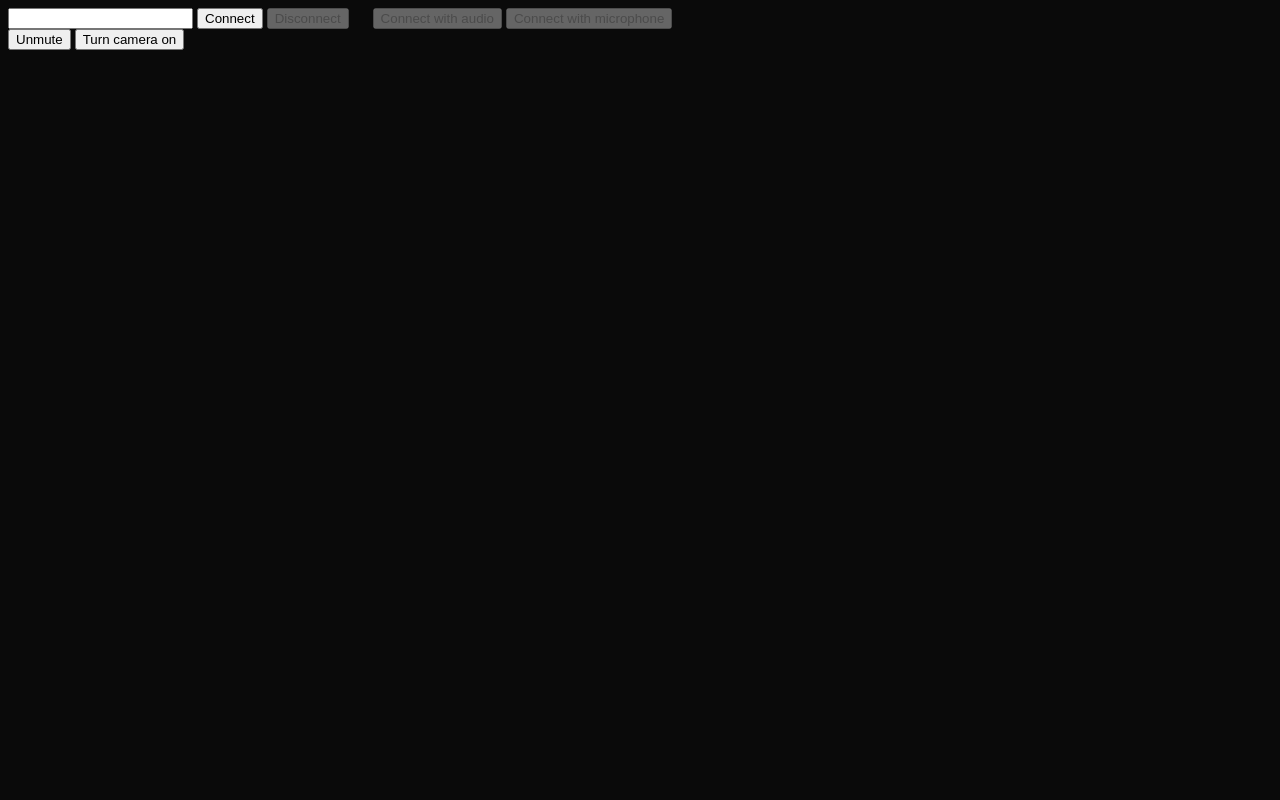
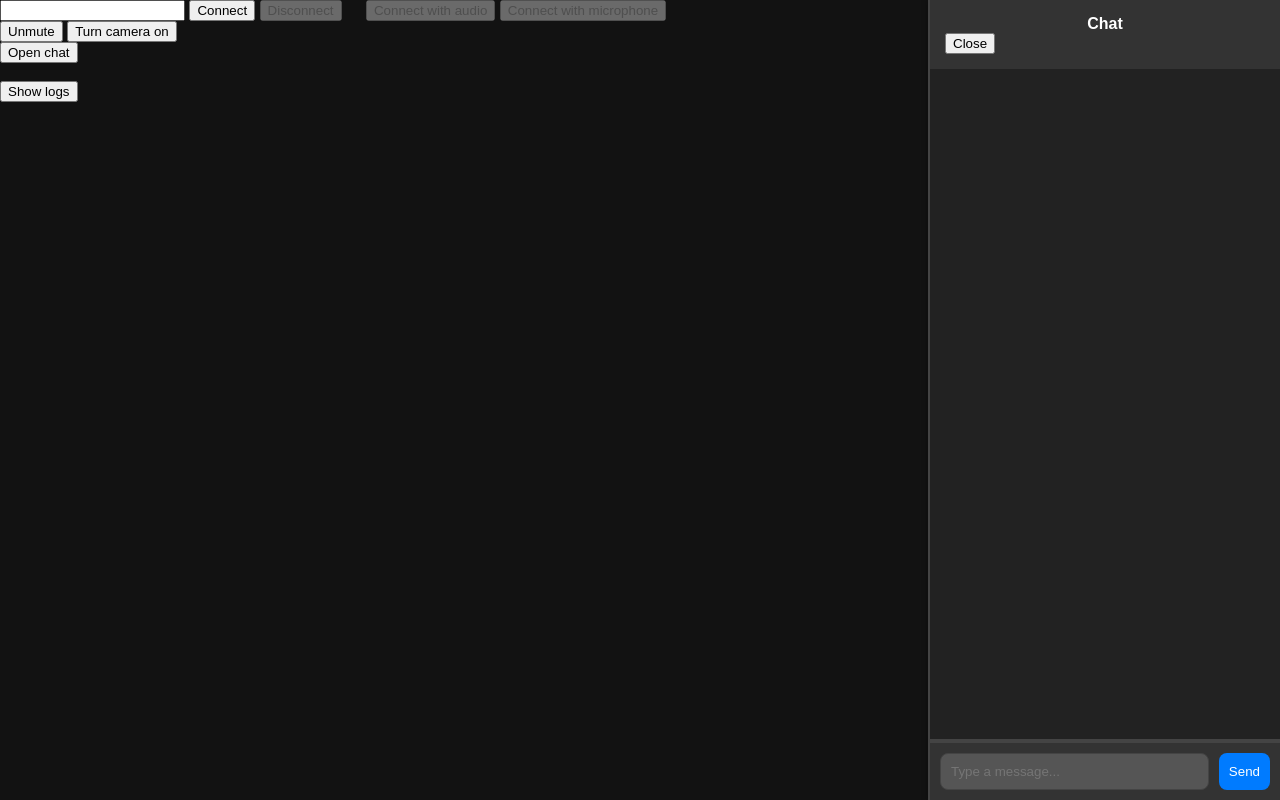
Before and after one commit to CodenameBorealis/educationPlatform, a Django app: page /conference/web/test/ in a window 1280 px wide. Run offline with Django 4.2, Linux system fonts and the light colour scheme; parts of the project's set-up code (start-up, migrations or seed data) failed here and were passed over.

Commit message:
Added chat
Added an ability for users to chat during the conference (history saves too)

```diff
--- /dev/null
+++ b/eduPlatform/static/conference/css/test.css
@@ -0,0 +1,107 @@
+body, html {
+    height: 100%;
+    margin: 0;
+    background-color: #121212; /* Dark background */
+    color: #ffffff; /* Light text */
+    font-family: Arial, sans-serif;
+}
+
+.chat-container {
+    width: 350px;
+    height: 100%;
+    position: fixed;
+    top: 0;
+    right: 0;
+    display: flex;
+    flex-direction: column;
+    border-left: 2px solid #444;
+    background-color: #1e1e1e; /* Dark background for the container */
+    box-shadow: -2px 0px 5px rgba(0, 0, 0, 0.2);
+}
+
+.chat-header {
+    background-color: #333;
+    color: #fff;
+    padding: 15px;
+    font-weight: bold;
+    text-align: center;
+}
+
+.chat-body {
+    flex: 1;
+    overflow-y: auto;
+    padding: 15px;
+    background-color: #222;
+    border-bottom: 2px solid #444;
+    max-height: calc(100% - 130px); /* Allow space for header and footer */
+}
+
+.message {
+    margin-bottom: 12px;
+    padding: 10px;
+    border-radius: 8px;
+    max-width: 75%;
+}
+
+.received {
+    background-color: #3a3a3a;
+    color: #f1f1f1;
+}
+
+.sent {
+    background-color: #007bff;
+    color: white;
+    text-align: right;
+    margin-left: auto;
+}
+
+.message-header {
+    display: flex;
+    justify-content: space-between;
+    font-size: 14px;
+    font-weight: bold;
+    margin-bottom: 5px;
+}
+
+.message-meta {
+    font-size: 12px;
+    color: #888;
+    font-weight: normal;
+}
+
+.chat-footer {
+    display: flex;
+    padding: 10px;
+    background-color: #333;
+    border-top: 2px solid #444;
+}
+
+.chat-footer input {
+    flex: 1;
+    padding: 10px;
+    border: 1px solid #444;
+    border-radius: 8px;
+    background-color: #555;
+    color: white;
+}
+
+.chat-footer button {
+    background-color: #007bff;
+    color: white;
+    border: none;
+    padding: 10px;
+    border-radius: 8px;
+    cursor: pointer;
+    margin-left: 10px;
+}
+
+.chat-footer button:hover {
+    background-color: #0056b3;
+}
+
+@media (max-width: 1012px) {
+    .chat-container {
+        width: 100%;
+        display: none;
+    }
+}
--- a/eduPlatform/static/conference/js/testing.js
+++ b/eduPlatform/static/conference/js/testing.js
@@ -1,3 +1,6 @@
+const logFrame = document.getElementById("logs")
+const toggleLogBtn = document.getElementById("toggle-logs")
+
 const connectBtn = document.getElementById("connect")
 const disconnectBtn = document.getElementById("disconnect")
 
@@ -8,6 +11,9 @@ const toggleMic = document.getElementById("toggle-mic")
 const toggleCam = document.getElementById("toggle-cam")
 
 const tokenInput = document.getElementById("room-token")
+
+const messageSendButton = document.getElementById("send-btn")
+const messageInput = document.getElementById("chat-input")
 
 const protocol = window.location.protocol === 'https:' ? 'wss:' : 'ws'
 const host = window.location.host
@@ -26,21 +32,24 @@ var isListener = false
 var microphoneEnabled = false
 var cameraEnabled = false
 
-function log(message, type) {
-    const _reply = document.createElement('span');
-    _reply.textContent = message;
+var logsShown = false
+var chatShown = false
+
+function log(message, type = "LOG") {
+    const logEntry = document.createElement('span');
+    logEntry.textContent = `[${new Date().toLocaleTimeString()}] - [${type.toUpperCase()}]: ${message}`;
 
     if (type == "warn") {
-        _reply.style.color = "rgb(255, 255, 0)"
-        _reply.style.fontWeight = "bold"
+        logEntry.style.color = "rgb(255, 255, 0)"
+        logEntry.style.fontWeight = "bold"
     } else if (type == "error") {
-        _reply.style.color = "rgb(255, 0, 0)"
-        _reply.style.fontWeight = "bold"
+        logEntry.style.color = "rgb(255, 0, 0)"
+        logEntry.style.fontWeight = "bold"
     }
 
     const lineBreak = document.createElement('br');
-    reply.appendChild(_reply);
-    reply.appendChild(lineBreak);
+    logFrame.appendChild(logEntry);
+    logFrame.appendChild(lineBreak);
 }
 
 function handleMediaError(error) {
@@ -107,6 +116,36 @@ function addAudio(id, src) {
     remoteAudio.id = `audio-${id}`
 
     document.getElementById("mics").appendChild(remoteAudio)
+}
+
+function addChatMessage(username, message, timestamp, noSound=false) {
+    const now = timestamp ? new Date(timestamp) : new Date();
+    const timeText = now.toLocaleTimeString({
+        hour: '2-digit',
+        minute: '2-digit',
+        hour12: true
+    });
+
+    const chatBody = document.getElementById("chat-body")
+    const messageDiv = document.createElement('div')
+    messageDiv.classList.add("message", username == "?self" ? "sent" : "received")
+
+    messageDiv.innerHTML = `
+        <div class="message-header">
+            <span class="username">${username == "?self" ? "You" : username}</span>
+            <span class="message-meta">(${timeText})</span>
+        </div>
+        <p>${message}</p>
+    `
+
+    if (!noSound) {
+        const sound = document.getElementById(username == "?self" ? "send-sound" : "receive-sound")
+        sound.currentTime = 0
+        sound.play()
+    }
+
+    chatBody.appendChild(messageDiv)
+    log("Added message.")
 }
 
 function removeStream(type, id) {
@@ -194,6 +233,40 @@ async function addIceCandidate(from, candidate) {
         log("Error adding ICE candidate", "error")
     })
 
+}
+
+async function loadMessageHistory() {
+    try {
+        const history = await getHttpAsync(`/conference/api/get-message-history/?token=${currentToken}`)
+        const json = await history.json()
+
+        log("Loading message history.")
+
+        console.log(json)
+
+        if (!json["success"]) {
+            log("Failed to load message history, JSON returned success=False", "error")
+            return
+        }
+
+        if (json["history"].length <= 0) {
+            log("Message history is empty.")
+            return
+        }
+
+        for (entry of json["history"]) {
+            var { user_id, username, content, timestamp } = entry
+
+            if (user_id == userId) {
+                username = "?self"
+            }
+
+            addChatMessage(username, content, timestamp, true)
+        }
+    } catch (error) {
+        log("Failed to load message history, please check console for more.", "error")
+        console.log(error)
+    }
 }
 
 function toggleMicrophone(status) {
@@ -298,6 +371,45 @@ async function turnCameraOn() {
     }
 }
 
+async function onMessageReceive(data) {
+    const { from, content, timestamp } = data
+
+    const usernameRequest = await getHttpAsync(`/user/get_username/?user_id=${from}`)
+    const json = await usernameRequest.json()
+
+    if (!json["success"]) {
+        log("Failed to get username for the received message!")
+        return
+    }
+
+    const username = json["data"]["username"]
+    addChatMessage(username, content, timestamp)
+}
+
+function sendChatMessage(content) {
+    if (!WebRTCStarted) {
+        return
+    }
+
+    const message = messageInput.value
+    if (!message || message === "") {
+        return
+    }
+
+    addChatMessage("?self", message)
+    messageInput.value = ""
+
+    try {
+        ws.send(JSON.stringify({
+            type: "global-message",
+            content: message
+        }))
+    } catch (error) {
+        log("Failed to send message through the websocket, check console for more info.", "error")
+        console.log(error)
+    }
+}
+
 function createPeerConnection(remoteUserId) {
     const configuration = {
         iceServers: [
@@ -361,11 +473,16 @@ function createPeerConnection(remoteUserId) {
         log('Connection State: ' + peerConnection.connectionState);
     };
 
+    log("Made peer connection")
+}
+
+async function onStart() {
+    messageSendButton.disabled = false
+    loadMessageHistory()
+
     if (!isListener) {
         toggleMicrophone(false)
     }
-
-    log("Made peer connection")
 }
 
 async function start(is_listener = false) {
@@ -385,6 +502,8 @@ async function start(is_listener = false) {
         }
 
         ws.send(JSON.stringify({ type: 'join' }));
+
+        onStart()
 
         WebRTCStarted = true
         log("Started WebRTC")
@@ -417,6 +536,12 @@ async function onWebSocketRecieve(event) {
         }
 
         await createOffer(from)
+    } else if (type == "global-message") {
+        if (from == userId) {
+            return
+        }
+
+        await onMessageReceive(data)
     }
 
     if (!to == userId) {
@@ -541,6 +666,37 @@ connectMic.disabled = true
 
 disconnectBtn.disabled = true
 
+messageSendButton.disabled = true
+
+if (document.querySelector(".chat-container").style.display == "") {
+    const chat = document.querySelector(".chat-container")
+
+    const openBtn = document.getElementById("open-chat")
+    const closeBtn = document.getElementById("close-chat")
+
+    openBtn.style.display = "block"
+    closeBtn.style.display = "block"
+
+    openBtn.addEventListener("click", () => {
+        chat.style.display = "flex"
+    })
+
+    closeBtn.addEventListener("click", () => {
+        chat.style.display = "none"
+    })
+}
+
+toggleLogBtn.addEventListener("click", () => {
+    logsShown = !logsShown
+
+    if (logsShown) {
+        logFrame.style.display = "block"
+        toggleLogBtn.innerHTML = "Hide logs"
+    } else {
+        logFrame.style.display = "none"
+        toggleLogBtn.innerHTML = "Show logs"
+    }
+})
 
 connectBtn.addEventListener("click", () => {
     if (!tokenInput.value || ws) {
@@ -579,3 +735,7 @@ toggleCam.addEventListener("click", () => {
         toggleCam.innerHTML = "Turn camera on"
     }
 })
+
+messageSendButton.addEventListener("click", () => {
+    sendChatMessage()
+})
--- a/eduPlatform/templates/conference_test.html
+++ b/eduPlatform/templates/conference_test.html
@@ -8,15 +8,7 @@
     <meta name="viewport" content="width=device-width, initial-scale=1.0">
     <title>Conference test</title>
 
-    <style>
-        span {
-            color: white
-        }
-
-        body {
-            background-color: rgb(10, 10, 10);
-        }
-    </style>
+    <link rel="stylesheet" href="{% static 'conference/css/test.css' %}">
 </head>
 
 <body>
@@ -32,8 +24,25 @@
 
     <button id="toggle-mic">Unmute</button>
     <button id="toggle-cam">Turn camera on</button>
+    <button id="open-chat" style="display: none;">Open chat</button>
 
     <br>
+
+    <audio src="{% static 'conference/audio/MessageSent.mp3' %}" id="send-sound" src,preload="auto"></audio>
+    <audio src="{% static 'conference/audio/MessageReceived.mp3' %}" id="receive-sound" src,preload="auto"></audio>
+
+    <div class="chat-container">
+        <div class="chat-header">
+            <span>Chat</span>
+            <button id="close-chat" style="display: none;">Close</button>
+        </div>
+        <div class="chat-body" id="chat-body">
+        </div>
+        <div class="chat-footer">
+            <input type="text" id="chat-input" class="form-control" placeholder="Type a message...">
+            <button id="send-btn" class="btn btn-primary">Send</button>
+        </div>
+    </div>
 
     <div id="videos">
     </div>
@@ -41,7 +50,8 @@
     <div id="mics">
     </div>
 
-    <span id="reply"></span>
+    <button id="toggle-logs">Show logs</button>
+    <span id="logs" style="display: none;"></span>
 </body>
 
 <script src="{% static 'conference/js/testing.js' %}"></script>
```
Also changed, not shown: 2 other files.
